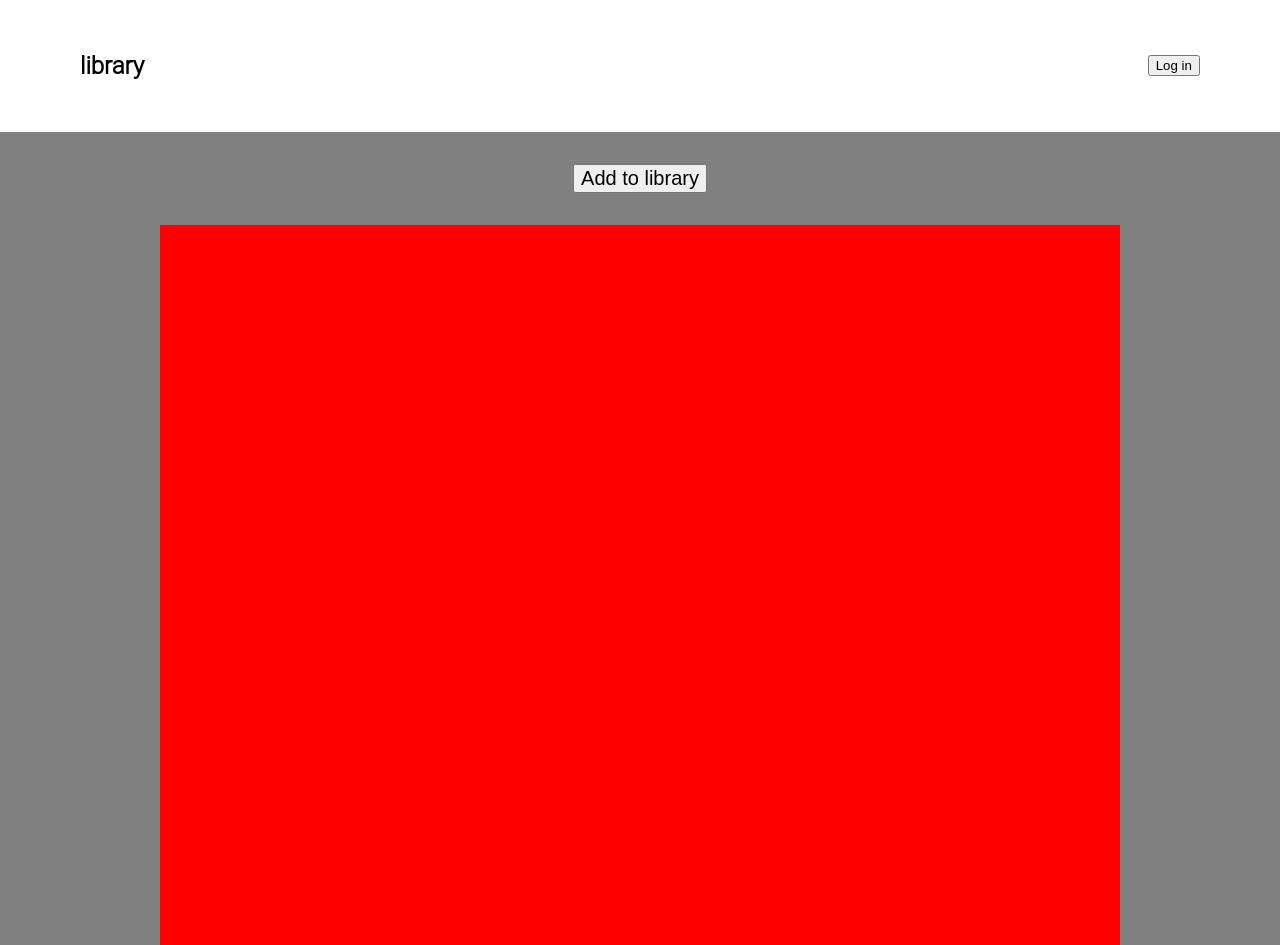
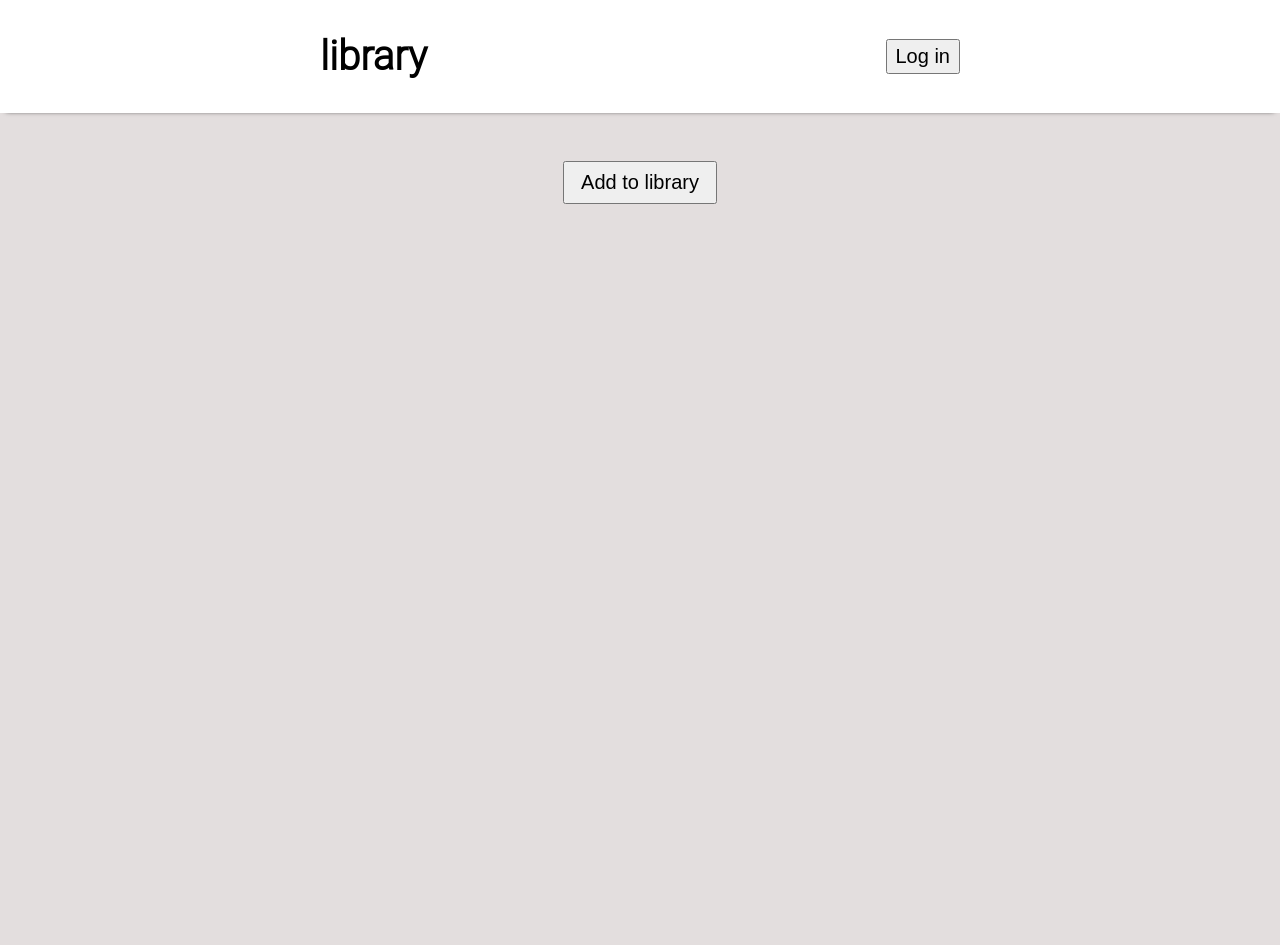
Before and after one commit to tda01/Library, a plain HTML site: page index.html in a window 1280 px wide. After the commit the page ends 800 px from the top, so only its background shows below. Drawn offline with Linux system fonts and the light colour scheme.

Commit message:
Added add to library button

```diff
--- a/index.html
+++ b/index.html
@@ -8,16 +8,19 @@
 </head>
 <body>
 
-    <div class="logo">
-        <ul>
-            <li><h2>library</h2></li>
-            <li><button>Log in</button></li>
-        </ul>
+    <div class="header">
+        <div class="logo-container">
+            <ul>
+                <li><h2>library</h2></li>
+                <li><button>Log in</button></li>
+            </ul>
+        </div>
     </div>
     <div class="main-content">
         <div class="button"><button class="library-button">Add to library</button></div>
         <div class="library">
-            <div class="book"></div>
+
+
         </div>
     </div>
 
--- a/script.js
+++ b/script.js
@@ -1,4 +1,6 @@
 let myLibrary = [];
+let library = document.querySelector(".library");
+let addBookBtn = document.querySelector(".library-button");
 
 function Book(title, author, pages, read) {
     this.title = title;
@@ -11,11 +13,31 @@ Book.prototype.info = function() {
     return `${this.title} by ${this.author}, ${this.pages} pages, ${this.read}`;
 }
 
+
+function createBook() {
+    let bookdiv = document.createElement("div");
+    bookdiv.classList.add("book");
+    library.appendChild(bookdiv);
+}
+
+
 function addBooktoLibrary() {
     let title = prompt("What is the name of the book?");
     let author = prompt("Who wrote the book?");
     let pages = prompt("How many pages does the book have?");
-    let read = prompt("Read or not yet?");
+    let read = prompt("Did you read it?");
     let book = new Book(title, author, pages, read);
     myLibrary.push(book);
+    createBook();
 }
+
+
+
+
+if (myLibrary.length > 3) {
+    library.style.gridTemplateColumns = "repeat(auto-fit, minmax(350px, 1fr))"
+}
+
+addBookBtn.onclick = function() {
+    addBooktoLibrary();
+}
--- a/style.css
+++ b/style.css
@@ -11,32 +11,68 @@ body {
     margin: 0;
     padding: 0;
     font-family: "Roboto Light", sans-serif;
-    background-color: gray;
+    background-color: #e3dede;
 }
 
-.logo ul {
+
+/* Header and logo */
+
+.header {
+    background-color: #fff;
+    padding: 0 10rem 0 10rem;
+    margin: 0;
+    box-shadow: 0 4px 5px -6px black;
+
+}
+
+.logo-container ul {
     list-style-type: none;
     margin: 0;
-    padding: 2rem 5rem;
+    padding: 0 10rem;
     display: flex;
     justify-content: space-between;
     align-items: center;
-    background-color: white;
+    background-color: #fff;
 }
 
+.logo-container h2 {
+    font-size: 2.5rem;
+}
+
+.logo-container button {
+    font-size: 20px;
+    padding: 0.25rem 0.5rem;
+}
+
+
+/* Main content */
+
+
+
 .library {
+    /*background-color: #8c5252;*/
+    display: grid;
+    grid-template-columns: 402.46px 402.46px 402.46px;
+    grid-auto-rows: minmax(350px, 1fr);
+    gap: 1.5rem;
+    width: 75%;
+    height: auto;
+    margin: auto;
+    padding: 1rem 5rem;
+}
+
+.book {
     background-color: red;
-    display: grid;
-    width: 75%;
-    height: 90vh;
-    margin: auto;
+
 }
 
 .button {
     text-align: center;
-    margin: 2rem auto;
+    margin: 3rem auto;
 }
 
 .library-button {
     font-size: 20px;
+    padding: 0.5rem 1rem;
+
 }
```
